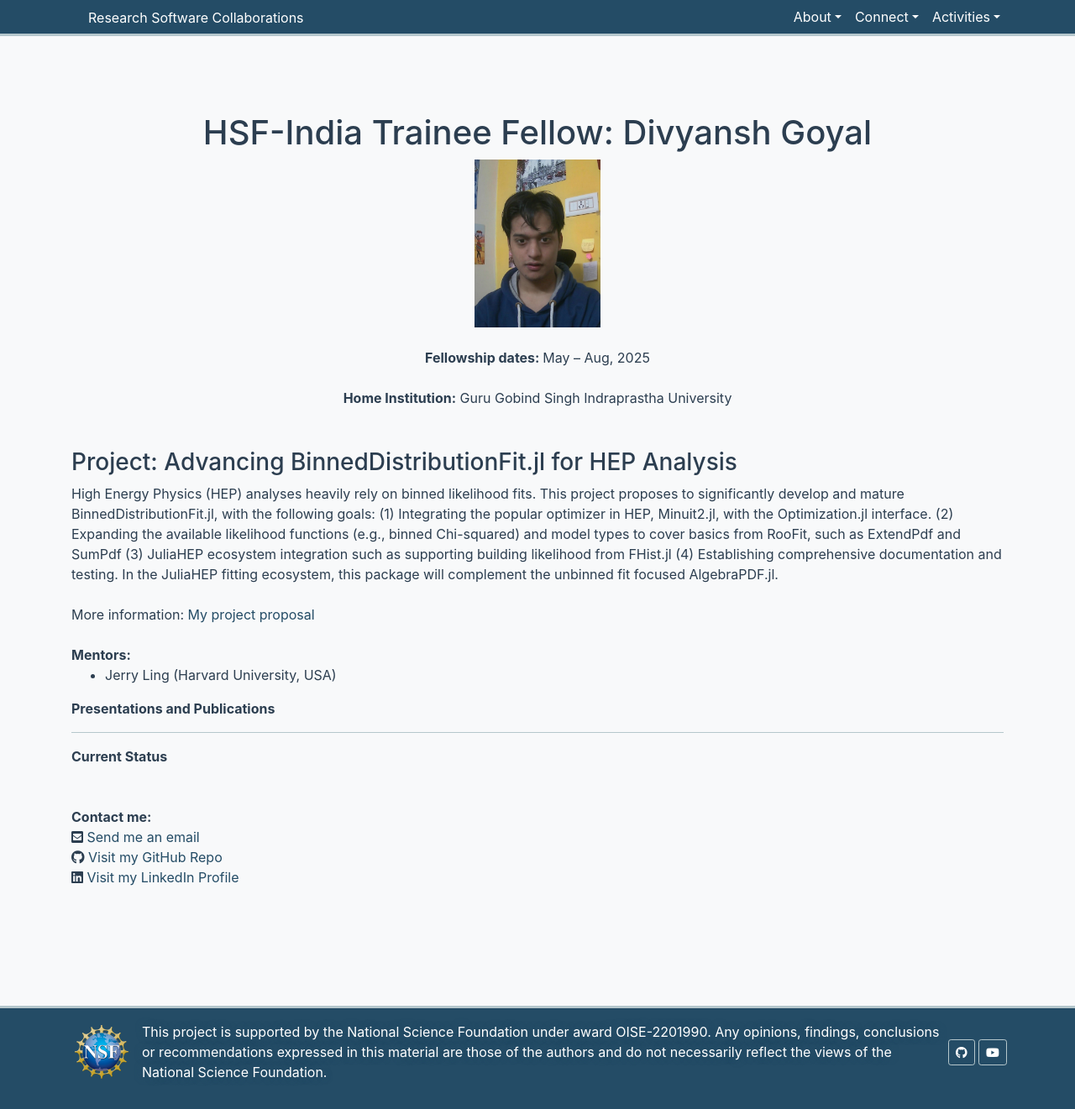
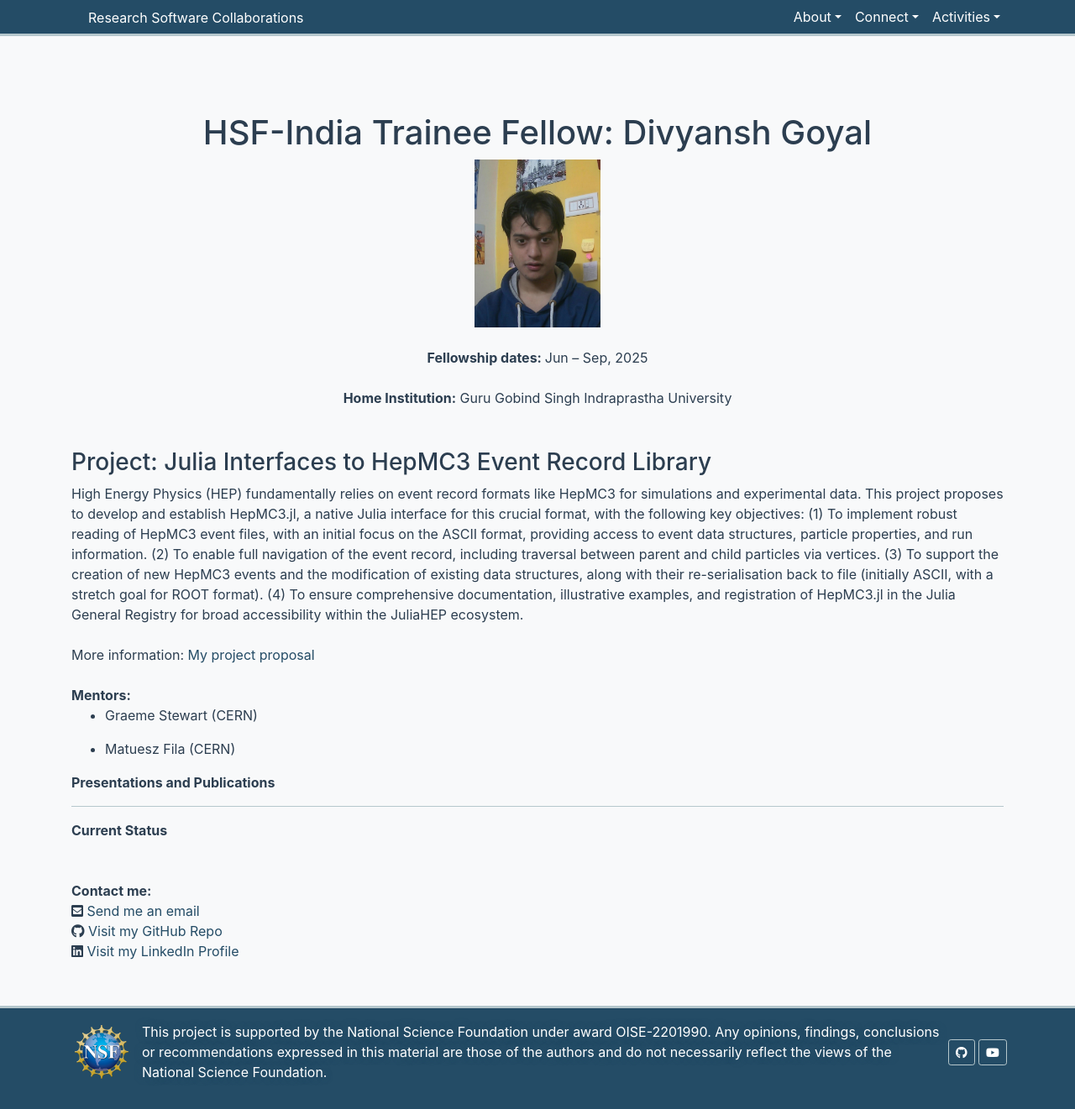
Before and after one commit to research-software-collaborations/research-software-collaborations.github.io, a Jekyll site: the page built from pages/trainees/Divyansh-Goyal.md, in a window 1280 px wide and 1321 px high. Shown: the whole window at 84% size. Built offline with Jekyll 4.4.1, drawn with Linux system fonts in a browser that asks for light colours; cached includes are drawn as plain includes.

Commit message:
Migrated Div Project

```diff
--- a/pages/trainees/Divyansh-Goyal.md
+++ b/pages/trainees/Divyansh-Goyal.md
@@ -6,25 +6,29 @@ myname: Divyansh Goyal
 title: Divyansh Goyal - HSF India Trainee
 active: true
 dates:
-  start: 2025-05-20
-  end: 2025-08-20
+  start: 2025-06-05
+  end: 2025-09-05
 photo: /assets/images/team/Divyansh-Goyal.jpg
 institution: Guru Gobind Singh Indraprastha University
 website:
 e-mail: divital2004@gmail.com
-project_title: Advancing BinnedDistributionFit.jl for HEP Analysis
+project_title: Julia Interfaces to HepMC3 Event Record Library
 project_goal: >
-  High Energy Physics (HEP) analyses heavily rely on binned likelihood fits. This project proposes
-  to significantly develop and mature BinnedDistributionFit.jl, with the following goals:
-  (1) Integrating the popular optimizer in HEP, Minuit2.jl, with the Optimization.jl interface.
-  (2) Expanding the available likelihood functions (e.g., binned Chi-squared) and model types to
-  cover basics from RooFit, such as ExtendPdf and SumPdf
-  (3) JuliaHEP ecosystem integration such as supporting building likelihood from FHist.jl
-  (4) Establishing comprehensive documentation and testing.
-  In the JuliaHEP fitting ecosystem, this package will complement the unbinned fit focused AlgebraPDF.jl.
+  High Energy Physics (HEP) fundamentally relies on event record formats like HepMC3
+  for simulations and experimental data. This project proposes to develop and establish
+  HepMC3.jl, a native Julia interface for this crucial format, with the following key objectives:
+  (1) To implement robust reading of HepMC3 event files, with an initial focus on the ASCII format,
+  providing access to event data structures, particle properties, and run information.
+  (2) To enable full navigation of the event record, including traversal between parent and child
+  particles via vertices. (3) To support the creation of new HepMC3 events and the modification of
+  existing data structures, along with their re-serialisation back to file (initially ASCII, with
+  a stretch goal for ROOT format).
+  (4) To ensure comprehensive documentation, illustrative examples, and registration of HepMC3.jl
+  in the Julia General Registry for broad accessibility within the JuliaHEP ecosystem.
 mentors:
-  - Jerry Ling (Harvard University, USA)
-proposal: /assets/pdf/Advancing_BinnedDistributionFit_for_HEP_analysis.pdf
+  - Graeme Stewart (CERN)
+  - Matuesz Fila (CERN)
+proposal: /assets/pdf/Julia_Interfaces_to_HepMC3_Event_Record_Library.pdf
 presentations:
 github-username: divital-coder
 linkedin-profile: https://www.linkedin.com/in/divyansh-goyal-34654b200/
```
Also changed, not shown: 1 other file.
